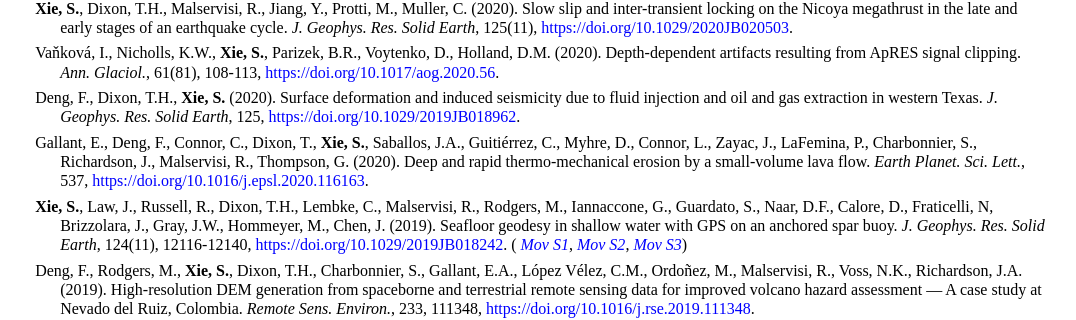
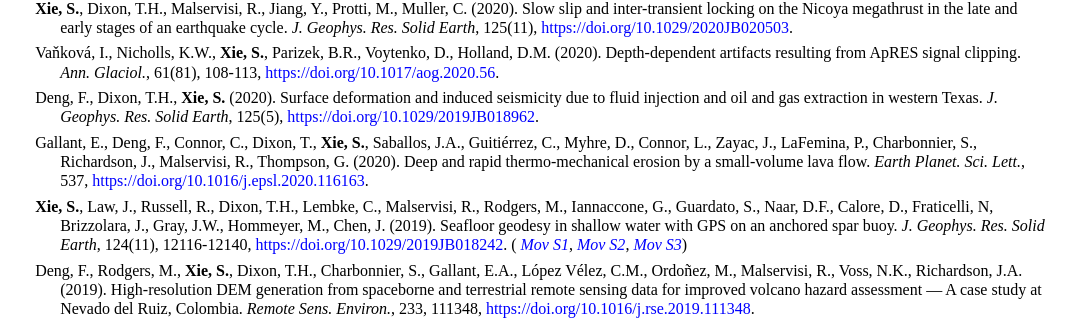
Before and after one commit to suruixie/suruixie.github.io, a Jekyll site: the page built from Chinese/index.html, in a window 1280 px wide. Shown: the part 1406-1726 px from the top of the page, without its empty margins (96-1172 px from the left). Built offline with Jekyll 4.4.1, drawn with Linux system fonts in a browser that asks for light colours; a style sheet for code colours, icons or effects is not loaded.

Commit message:
Update index.html

```diff
--- a/Chinese/index.html
+++ b/Chinese/index.html
@@ -66,7 +66,7 @@ title: 苏锐的中文页面
 		<p  class="publist" style="font-size:1.0em;">
 			Vaňková, I., Nicholls, K.W., <strong>Xie, S.</strong>, Parizek, B.R., Voytenko, D., Holland, D.M. (2020). Depth-dependent artifacts resulting from ApRES signal clipping. <em>Ann. Glaciol.</em>, 61(81), 108-113, <a href="https://doi.org/10.1017/aog.2020.56" style="color:#0000FF;">https://doi.org/10.1017/aog.2020.56</a>.<br>
 		<p  class="publist" style="font-size:1.0em;">
-			Deng, F., Dixon, T.H., <strong>Xie, S.</strong> (2020). Surface deformation and induced seismicity due to fluid injection and oil and gas extraction in western Texas. <em>J. Geophys. Res. Solid Earth</em>, 125, <a href="https://doi.org/10.1029/2019JB018962" style="color:#0000FF;">https://doi.org/10.1029/2019JB018962</a>.<br>
+			Deng, F., Dixon, T.H., <strong>Xie, S.</strong> (2020). Surface deformation and induced seismicity due to fluid injection and oil and gas extraction in western Texas. <em>J. Geophys. Res. Solid Earth</em>, 125(5), <a href="https://doi.org/10.1029/2019JB018962" style="color:#0000FF;">https://doi.org/10.1029/2019JB018962</a>.<br>
 		<p  class="publist" style="font-size:1.0em;">
 			Gallant, E., Deng, F., Connor, C., Dixon, T., <strong>Xie, S.</strong>, Saballos, J.A., Guitiérrez, C., Myhre, D.,  Connor, L.,  Zayac, J., LaFemina, P., Charbonnier, S.,  Richardson, J., Malservisi, R., Thompson, G. (2020). Deep and rapid thermo-mechanical erosion by a small-volume lava flow. <em>Earth Planet. Sci. Lett.</em>, 537, <a href="https://doi.org/10.1016/j.epsl.2020.116163" style="color:#0000FF;">https://doi.org/10.1016/j.epsl.2020.116163</a>. <br>
 		<p  class="publist" style="font-size:1.0em;">
```
